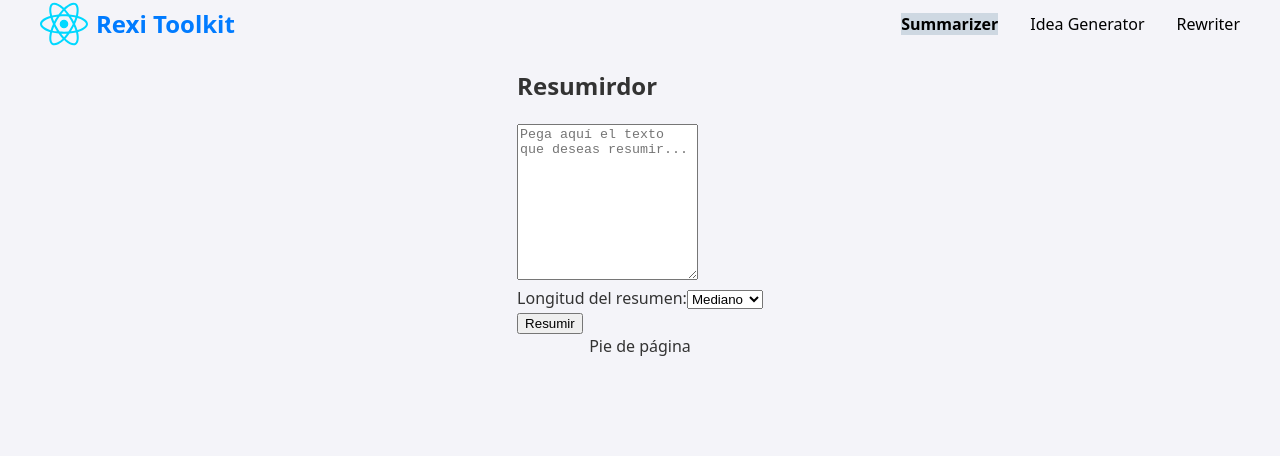
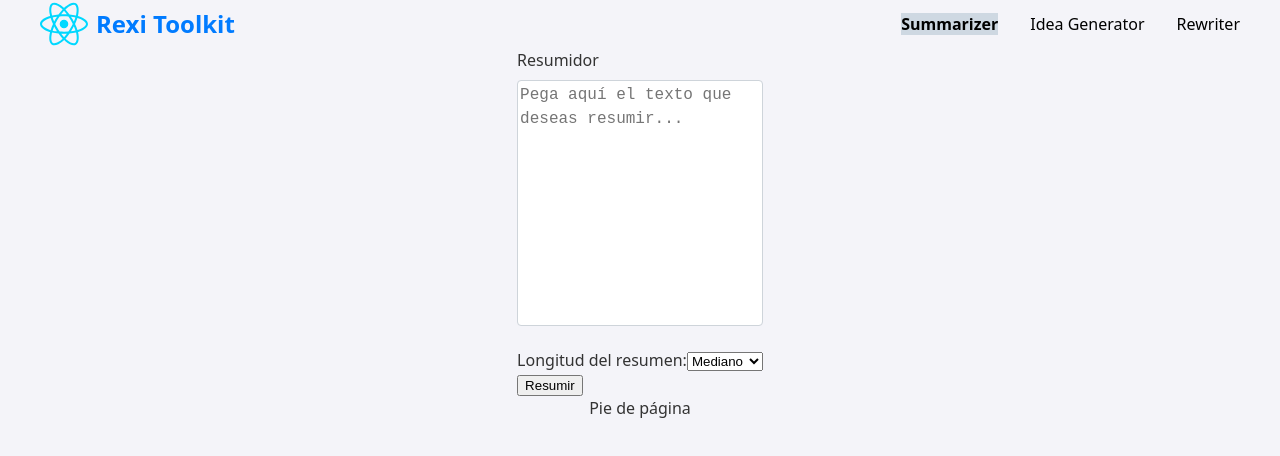
Before and after one commit to OsOsorioP/Orzalia, a React (Vite) app: page /summarizer in a window 1280 px wide. Shown: the top 456 px of the page. Built offline with nearby package versions, Linux system fonts and the light colour scheme; no server answers.

Commit message:
Refactor SumarizerTool to use Textarea component for improved styling and structure

```diff
--- a/src/features/summarizer/SumarizerTool.jsx
+++ b/src/features/summarizer/SumarizerTool.jsx
@@ -1,5 +1,6 @@
 import { useState } from "react";
 import { useSummarizer } from "./useSummarizer";
+import { Textarea } from "../../components/common/Textarea/Textarea";
 
 const SummarizerTool = () => {
   const [text, setText] = useState("");
@@ -13,8 +14,7 @@ const SummarizerTool = () => {
 
   return (
     <main>
-      <h2>Resumirdor</h2>
-      <textarea
+      <Textarea
         name="textArea"
         id="textArea"
         value={text}
@@ -22,6 +22,7 @@ const SummarizerTool = () => {
         placeholder="Pega aquí el texto que deseas resumir..."
         rows={10}
         disabled={isLoading}
+        label="Resumidor"
       />
       <div>
         <label htmlFor="summaryLength">Longitud del resumen:</label>
```
